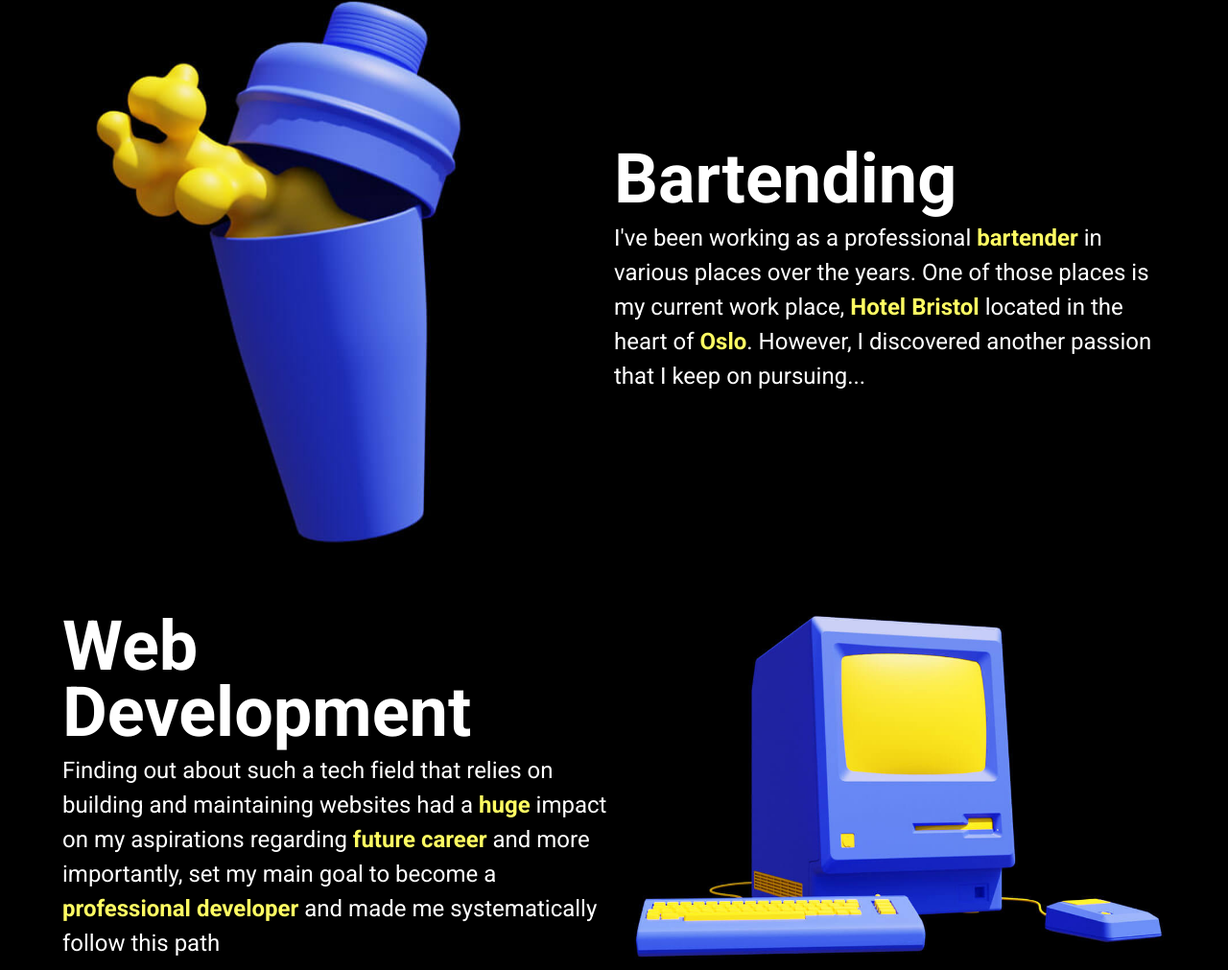
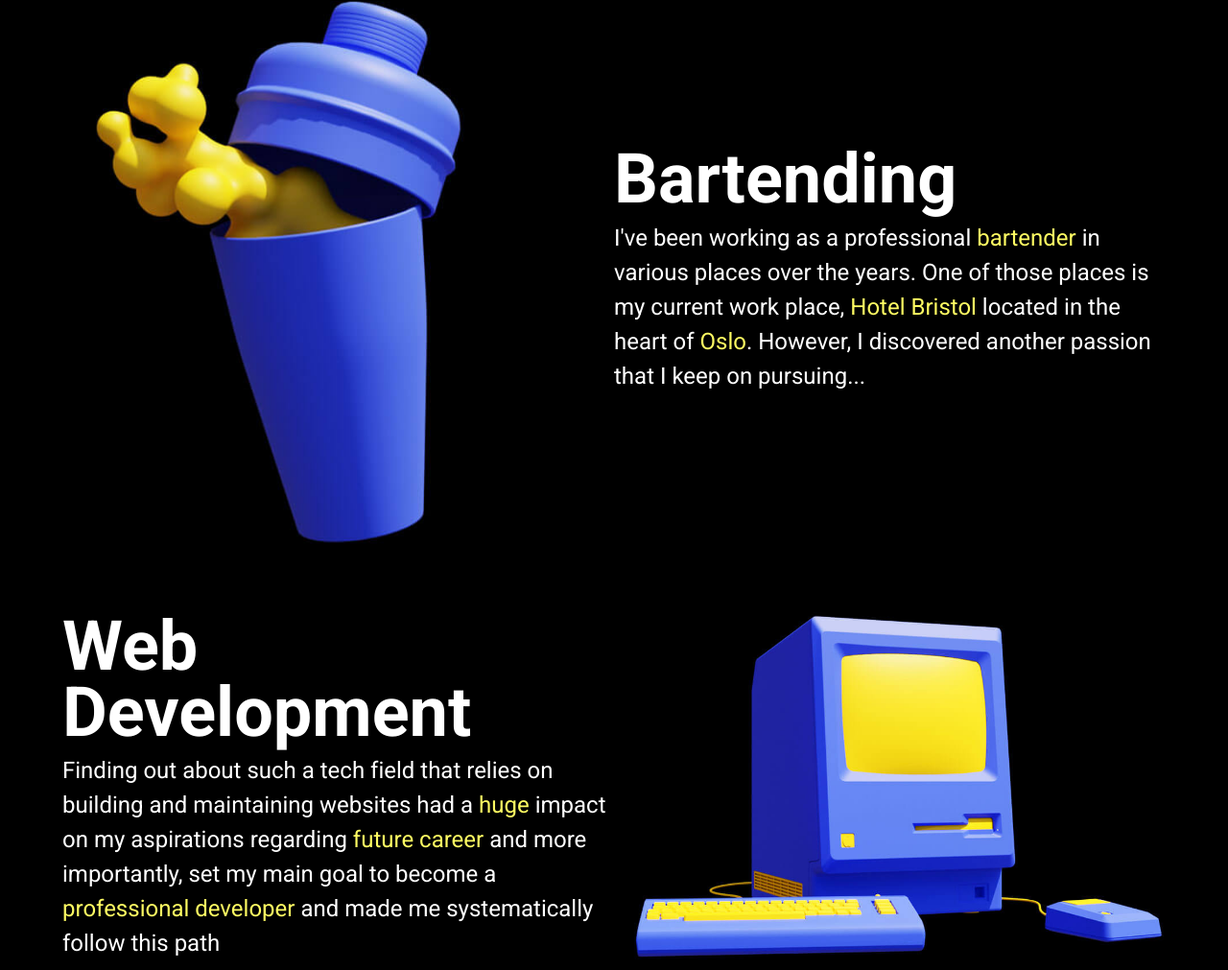
Before and after one commit to oskarmichalowski/oskar-cover-letter.github.io, a website built with Vite: page index.html in a window 1280 px wide. Shown: the part 680-1691 px from the top of the page at 96% size. Built offline with nearby package versions, Linux system fonts and the light colour scheme.

```diff
--- a/style.css
+++ b/style.css
@@ -233,7 +233,7 @@
 em {
   /* color: #fff582; */
   color: #fffc62	;
-  font-weight:var(--fw-bold) ;
+  font-weight:var(--fw-regular) ;
 
 }
 
```
Also changed, not shown: .github/workflows/deploy.yml (added).
